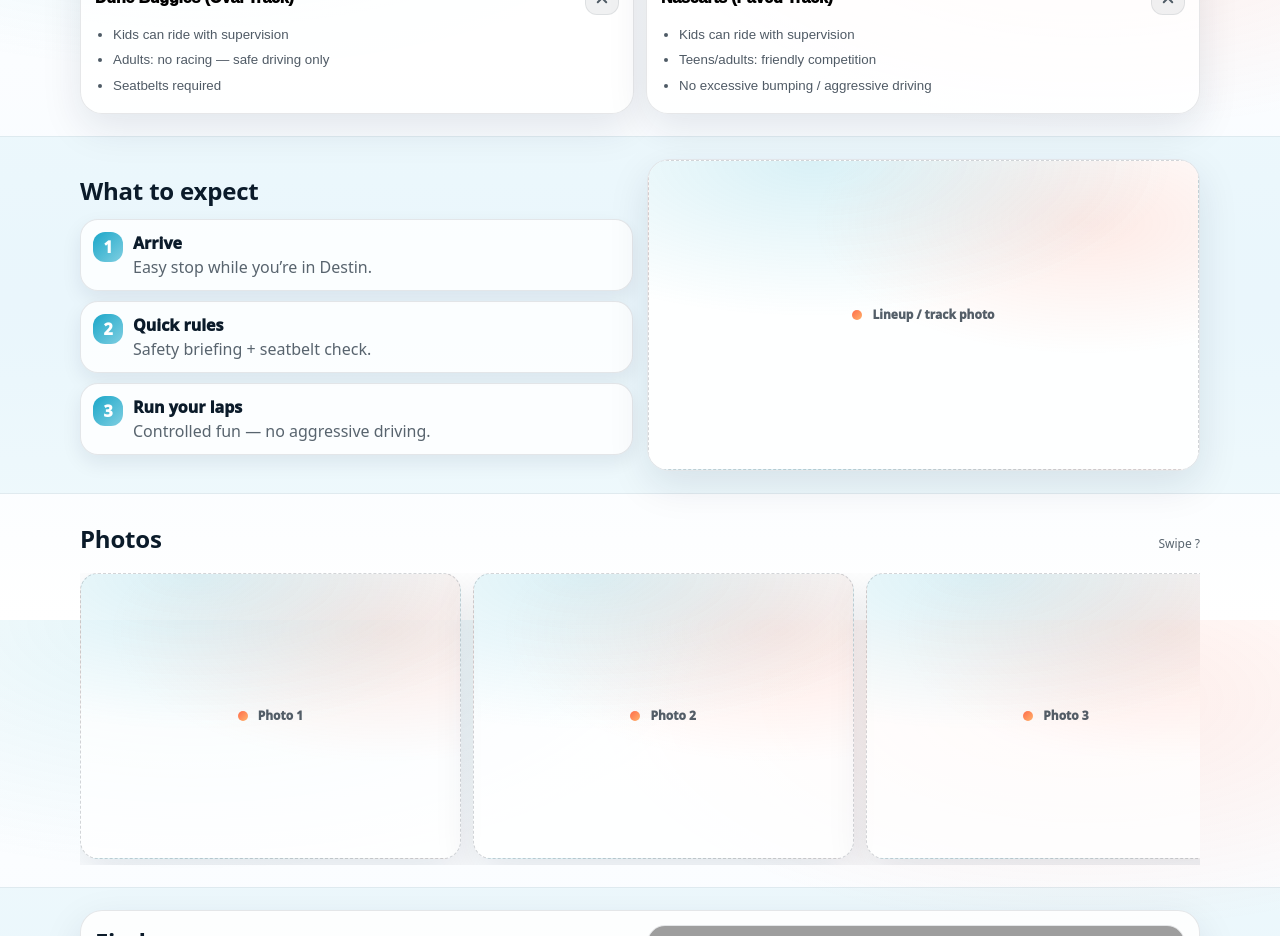
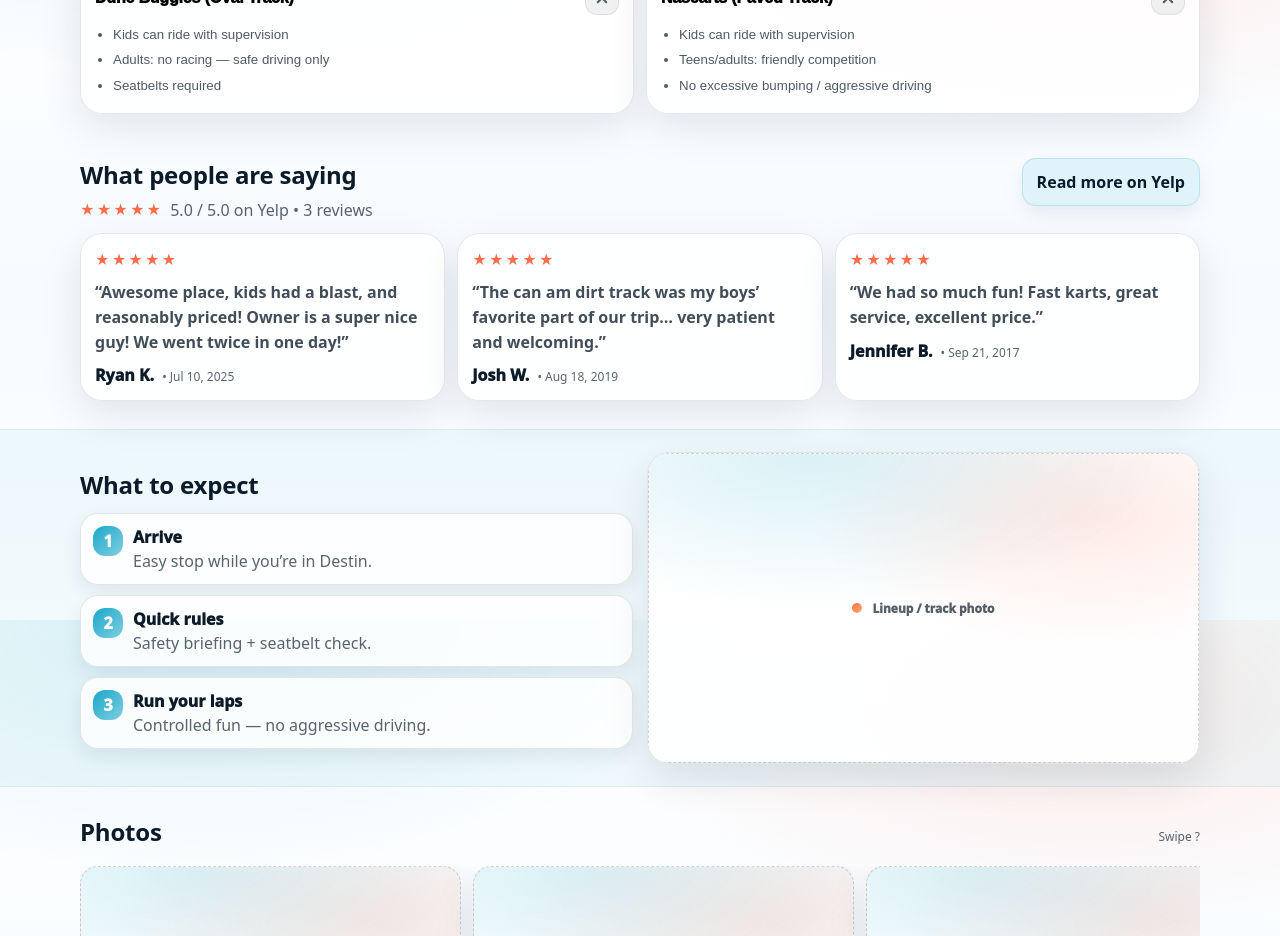
Before and after one commit to sbradley76/destin-raceway, a React (Vite) app: page / in a window 1280 px wide. Shown: the part 980-1916 px from the top of the page. Built offline with nearby package versions, Linux system fonts and the light colour scheme; grey boxes are pictures that could not be loaded.

Commit message:
Added Yelp Reviews

```diff
--- /dev/null
+++ b/src/components/ReviewsSection.jsx
@@ -0,0 +1,58 @@
+import { motion } from "framer-motion";
+import { siteConfig } from "../config/siteConfig";
+
+function Stars({ count = 5 }) {
+    return (
+        <div className="stars" aria-label={`${count} out of 5 stars`}>
+            {Array.from({ length: count }).map((_, i) => (
+                <span key={i} aria-hidden="true">★</span>
+            ))}
+        </div>
+    );
+}
+
+export default function ReviewsSection() {
+    const r = siteConfig.reviews;
+    if (!r?.items?.length) return null;
+
+    return (
+        <section className="section2">
+            <div className="container">
+                <div className="reviews-head">
+                    <div>
+                        <h2 className="h2">What people are saying</h2>
+                        <div className="reviews-sub">
+                            <Stars count={5} />
+                            <span className="muted">
+                                {r.overallRating.toFixed(1)} / 5.0 on {r.sourceName} • {r.reviewCount} reviews
+                            </span>
+                        </div>
+                    </div>
+
+                    <a className="btn btn-soft" href={r.sourceUrl} target="_blank" rel="noreferrer">
+                        Read more on {r.sourceName}
+                    </a>
+                </div>
+
+                <div className="reviews-row" role="list">
+                    {r.items.map((item) => (
+                        <motion.article
+                            key={`${item.name}-${item.date}`}
+                            className="review-card"
+                            role="listitem"
+                            whileHover={{ y: -2 }}
+                            transition={{ duration: 0.15 }}
+                        >
+                            <Stars count={5} />
+                            <p className="review-text">{item.text}</p>
+                            <div className="review-meta">
+                                <span className="review-name">{item.name}</span>
+                                <span className="muted small">• {item.date}</span>
+                            </div>
+                        </motion.article>
+                    ))}
+                </div>
+            </div>
+        </section>
+    );
+}
--- a/src/config/siteConfig.js
+++ b/src/config/siteConfig.js
@@ -31,4 +31,28 @@ export const siteConfig = {
             ],
         },
     ],
+
+    reviews: {
+        sourceName: "Yelp",
+        sourceUrl: "https://www.yelp.com/biz/naskart-raceway-destin",
+        overallRating: 5.0, // 5.0 (3 reviews) on Yelp :contentReference[oaicite:1]{index=1}
+        reviewCount: 3,
+        items: [
+            {
+                name: "Ryan K.",
+                date: "Jul 10, 2025",
+                text: "“Awesome place, kids had a blast, and reasonably priced! Owner is a super nice guy! We went twice in one day!”",
+            }, // :contentReference[oaicite:2]{index=2}
+            {
+                name: "Josh W.",
+                date: "Aug 18, 2019",
+                text: "“The can am dirt track was my boys’ favorite part of our trip… very patient and welcoming.”",
+            }, // :contentReference[oaicite:3]{index=3}
+            {
+                name: "Jennifer B.",
+                date: "Sep 21, 2017",
+                text: "“We had so much fun! Fast karts, great service, excellent price.”",
+            }, // :contentReference[oaicite:4]{index=4}
+        ],
+    },
 };
--- a/src/pages/Home.jsx
+++ b/src/pages/Home.jsx
@@ -3,6 +3,7 @@ import Reveal from "../components/Reveal.jsx";
 import PlaceholderMedia from "../components/PlaceholderMedia.jsx";
 import ExperienceCard from "../components/ExperienceCard.jsx";
 import SwipeGallery from "../components/SwipeGallery.jsx";
+import ReviewsSection from "../components/ReviewsSection.jsx";
 
 export default function Home() {
     const galleryItems = Array.from({ length: 10 }).map((_, i) => ({
@@ -98,6 +99,8 @@ export default function Home() {
                 </div>
             </section>
 
+            <ReviewsSection />
+
             {/* WHAT TO EXPECT */}
             <section className="section2 soft">
                 <div className="container">
--- a/src/styles/global.css
+++ b/src/styles/global.css
@@ -633,3 +633,78 @@ a {
         align-items: start;
     }
 }
+
+
+/* Reviews */
+.reviews-head {
+    display: flex;
+    align-items: flex-start;
+    justify-content: space-between;
+    gap: 12px;
+    flex-wrap: wrap;
+    margin-bottom: 12px;
+}
+
+.reviews-sub {
+    display: flex;
+    align-items: center;
+    gap: 10px;
+    margin-top: 6px;
+}
+
+.stars {
+    display: inline-flex;
+    gap: 3px;
+    font-size: 14px;
+    line-height: 1;
+    color: var(--accent);
+    letter-spacing: -1px;
+}
+
+.reviews-row {
+    display: flex;
+    gap: 12px;
+    overflow-x: auto;
+    padding-bottom: 6px;
+    scroll-snap-type: x mandatory;
+    -webkit-overflow-scrolling: touch;
+}
+
+.review-card {
+    flex: 0 0 86%;
+    scroll-snap-align: start;
+    background: rgba(255,255,255,.84);
+    border: 1px solid var(--border);
+    border-radius: 22px;
+    padding: 14px;
+    box-shadow: var(--shadow);
+}
+
+.review-text {
+    margin: 10px 0 10px;
+    color: rgba(11,27,42,.78);
+    line-height: 1.55;
+    font-weight: 650;
+}
+
+.review-meta {
+    display: flex;
+    align-items: baseline;
+    gap: 8px;
+}
+
+.review-name {
+    font-weight: 950;
+}
+
+@media (min-width: 860px) {
+    .reviews-row {
+        overflow: visible;
+        display: grid;
+        grid-template-columns: repeat(3, 1fr);
+    }
+
+    .review-card {
+        flex: auto;
+    }
+}
```
